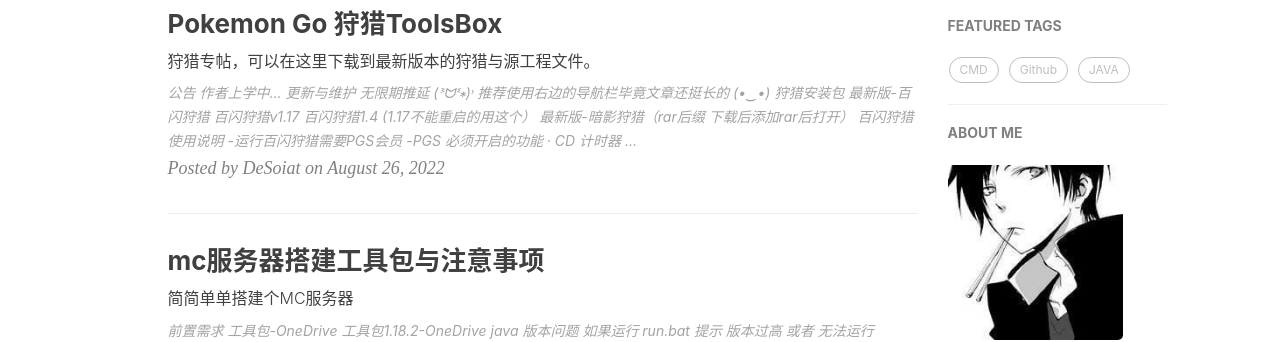
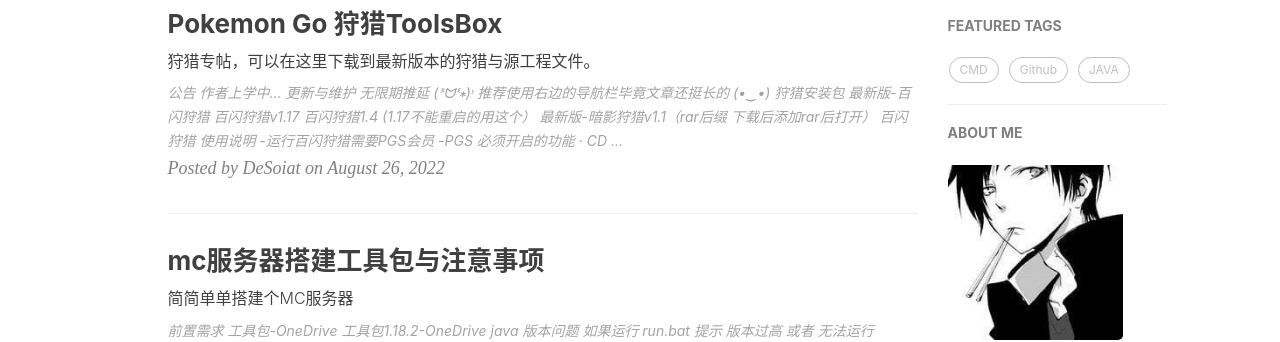
Before and after one commit to DeSoiat/DESOIAT.GITHUB.IO, a Jekyll site: the page built from index.html, in a window 1280 px wide and 900 px high. Shown: the part 461-803 px from the top of the window. Built offline with Jekyll 4.4.1, drawn with Linux system fonts in a browser that asks for light colours; nearby versions of some CDN libraries; formulas are drawn with MathJax 3; the list of posts is cut into pages by our own code; comment, search, counter and statistics services are not loaded.

Commit message:
Update 2022-08-26-Pokemon Go.md

```diff
--- a/_posts/2022-08-26-Pokemon Go.md
+++ b/_posts/2022-08-26-Pokemon Go.md
@@ -27,7 +27,7 @@
 
 [百闪狩猎1.4 (1.17不能重启的用这个）](https://github.com/DeSoiat/DESOIAT.GITHUB.IO/raw/main/download/%E7%99%BE%E9%97%AA%E7%8B%A9%E7%8C%8E_v1.4.apk)
 
-[最新版-暗影狩猎（rar后缀 下载后添加rar后打开）](https://github.com/DeSoiat/DESOIAT.GITHUB.IO/raw/main/download/%E6%9A%97%E5%BD%B1%E7%8B%A9%E7%8C%8E_v1.3)
+[最新版-暗影狩猎v1.1（rar后缀 下载后添加rar后打开）](https://github.com/DeSoiat/DESOIAT.GITHUB.IO/raw/main/download/%E6%9A%97%E5%BD%B1%E7%8B%A9%E7%8C%8E_v1.1)
 
 ---
 
```
